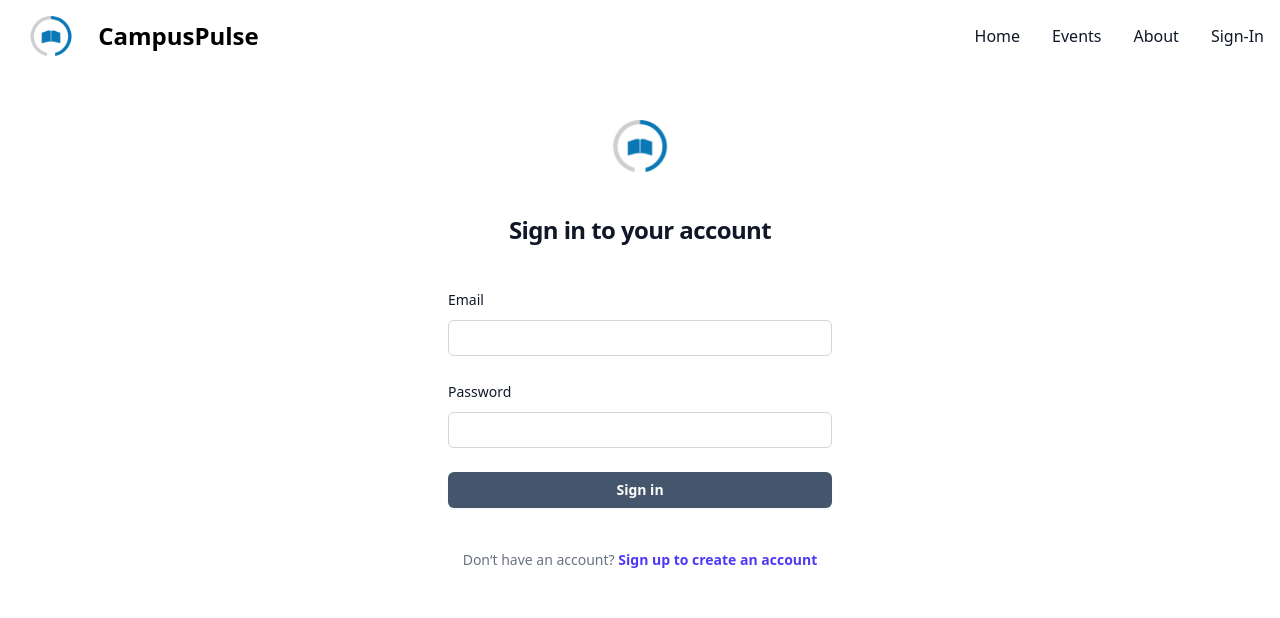
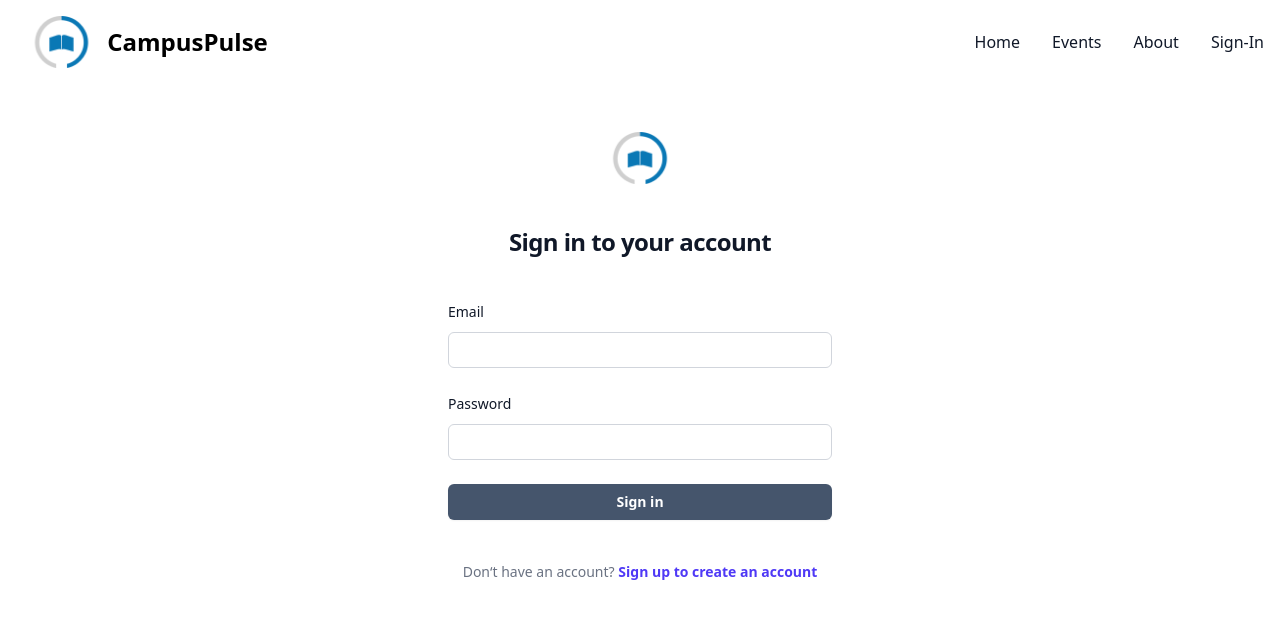
Before and after one commit to ParthPanchal26/campuspulse, a React (Vite) app: page /campuspulse/login in a window 1280 px wide. Shown: the top 618 px of the page. Built offline with nearby package versions, Linux system fonts and the light colour scheme.

Commit message:
Bug fixed of Logo not rendering: fixes: #1

```diff
--- a/src/components/Logo.jsx
+++ b/src/components/Logo.jsx
@@ -1,10 +1,11 @@
-const Logo = () => (
-    <img
-        src="./favicon.png"
-        alt="CampusPulse"
-        className="mx-auto h-13 w-auto"
-    />
-)
+import favicon from '../../public/favicon.png'
 
+const Logo = () => {
+
+    return (
+        <img src={favicon} alt="CampusPulse" className="mx-auto h-13 w-auto" />
+    )
+
+}
 
 export default Logo
--- a/src/components/NavBar.jsx
+++ b/src/components/NavBar.jsx
@@ -1,4 +1,5 @@
 import { Link } from 'react-router'
+import Logo from './Logo'
 
 const NavBar = () => {
     return (
@@ -6,7 +7,7 @@ const NavBar = () => {
             <div className="max-w-screen-xl flex flex-wrap items-center justify-between mx-auto p-4">
 
                 <Link to="/campuspulse/" className="flex items-center space-x-3 rtl:space-x-reverse">
-                    <img src="./favicon.png" className="h-10" alt="CampusPulse" />
+                    <Logo />
 
                     <span className="self-center text-2xl font-semibold whitespace-nowrap dark:text-white">CampusPulse</span>
                 </Link>
--- a/src/pages/Login.jsx
+++ b/src/pages/Login.jsx
@@ -59,6 +59,7 @@ const Login = () => {
             </div>
           </form>
 
+
           <p className="mt-10 text-center text-sm/6 text-gray-500">
             Don&lsquo;t have an account?{' '}
             <Link to="/campuspulse/signup/" className="font-semibold text-indigo-600 hover:text-indigo-500">
```
